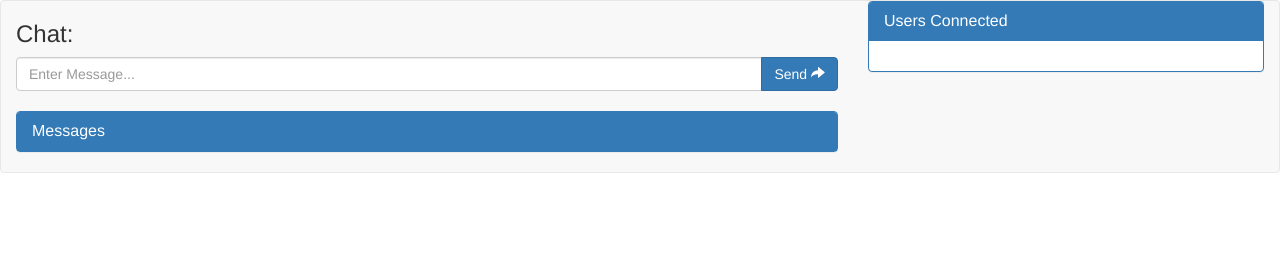
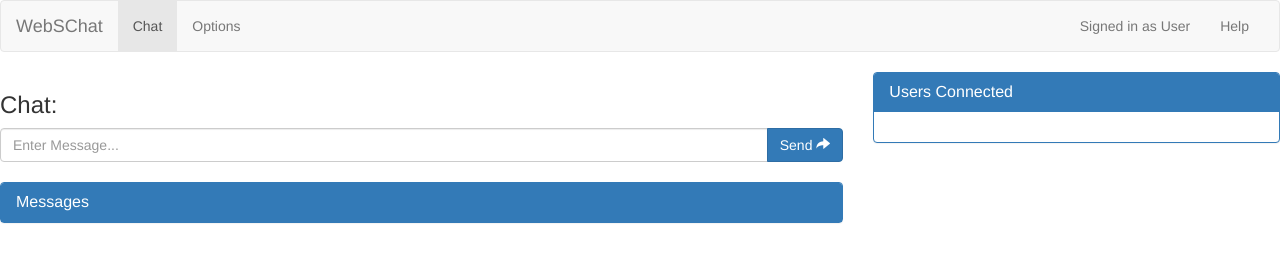
Before and after one commit to WraithLord15/websocketChat, a website: page index.html in a window 1280 px wide. Drawn offline with nearby package versions, Linux system fonts and the light colour scheme.

Commit message:
added navbar. Not functional yet

```diff
--- a/index.html
+++ b/index.html
@@ -18,6 +18,28 @@
 <body ng-controller="ChatController as chat">
 <nav class="navbar navbar-default">
     <div class="container-fluid">
+        <div class="navbar-header">
+            <button type="button" class="navbar-toggle collapsed" data-toggle="collapse"
+                    data-target="#bs-example-navbar-collapse-1" aria-expanded="false">
+                <span class="sr-only">Toggle navigation</span>
+                <span class="icon-bar"></span>
+                <span class="icon-bar"></span>
+                <span class="icon-bar"></span>
+            </button>
+            <a class="navbar-brand" href="#">WebSChat</a>
+        </div>
+        <div class="collapse navbar-collapse" id="bs-example-navbar-collapse-1">
+            <ul class="nav navbar-nav">
+                <li class="active"><a href="#">Chat<span class="sr-only">(current)</span></a></li>
+                <li><a href="#">Options</a></li>
+            </ul>
+            <ul class="nav navbar-nav navbar-right">
+                <p class="navbar-text">Signed in as User</p>
+                <li><a href="#">Help</a></li>
+            </ul>
+        </div>
+    </div>
+</nav>
 <div class="row">
     <div class="col-xs-8">
         <form>
@@ -64,8 +86,6 @@
         </div>
     </div>
 </div>
-    </div>
-</nav>
 
 </body>
 </html>
```
Lines whose indentation alone changed are shown as unchanged.
